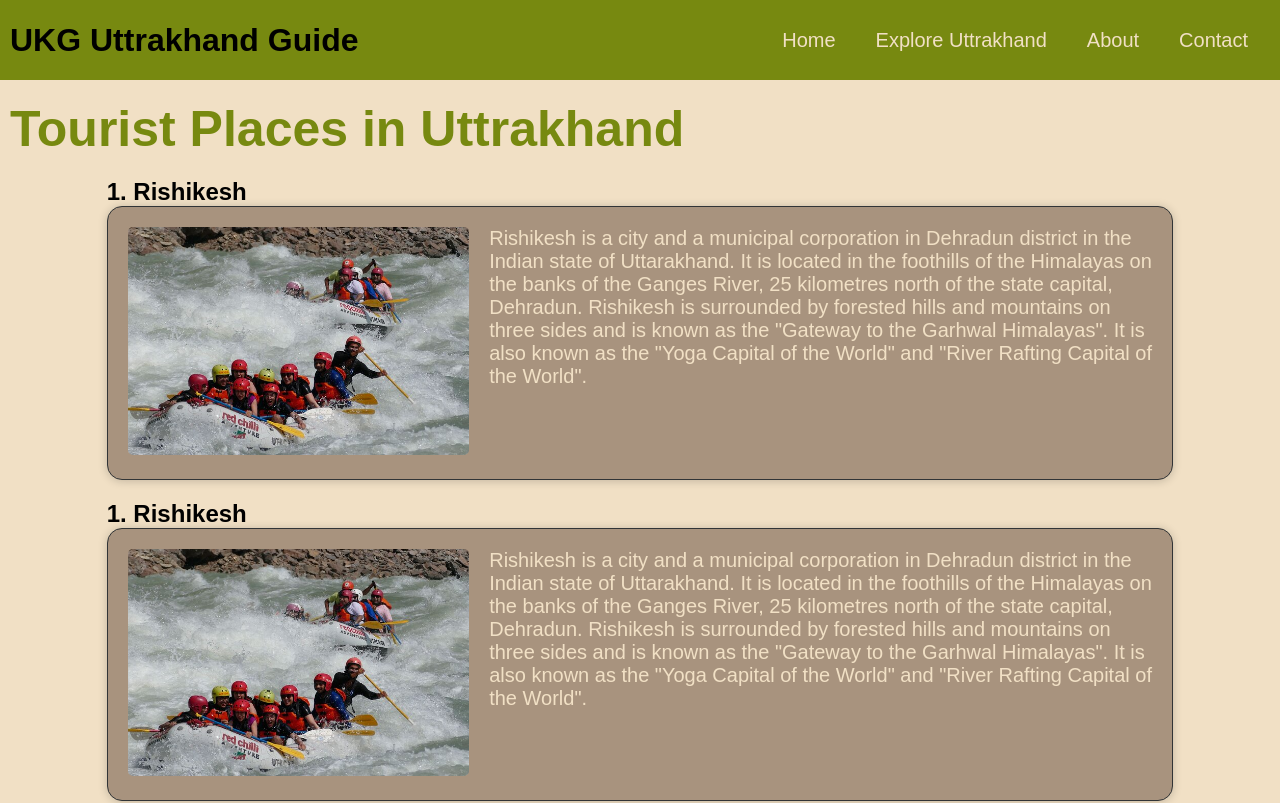
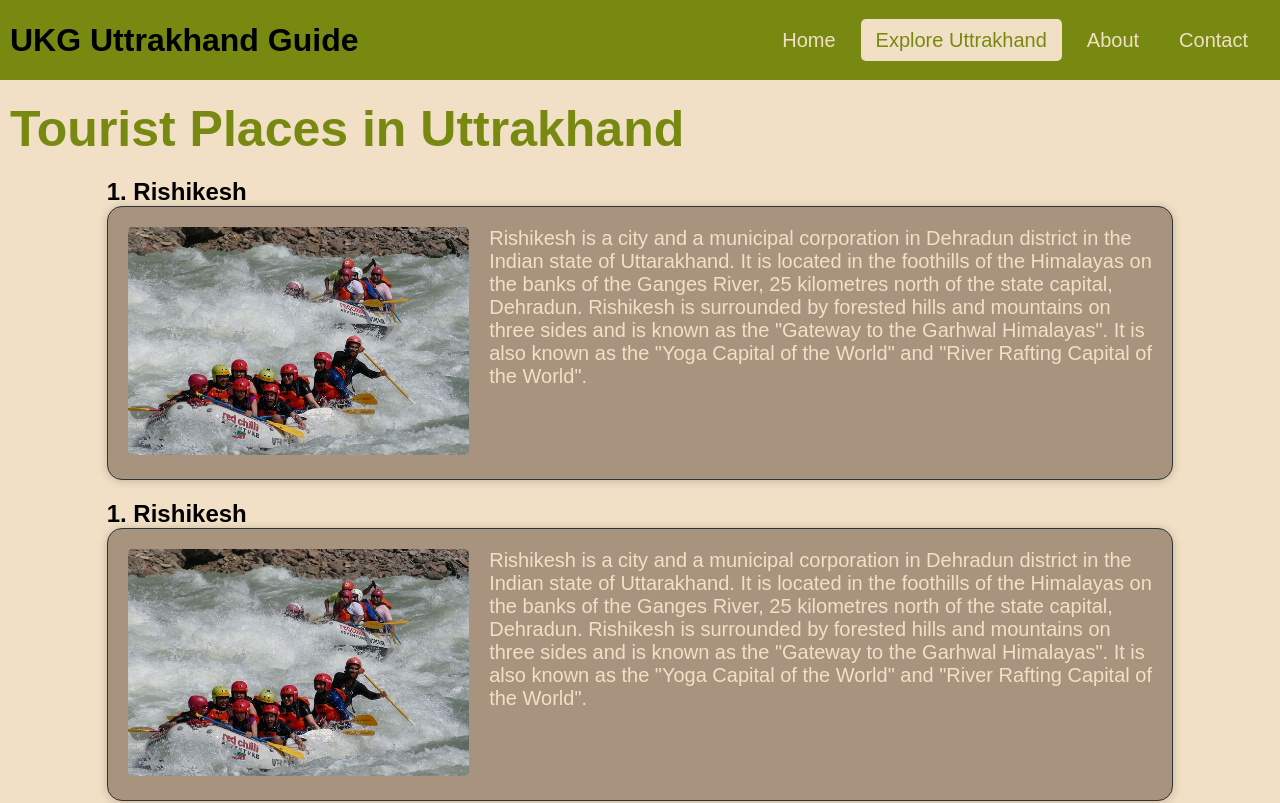
Before and after one commit to adilxali/uttrakhand, a plain HTML site: page explore.html in a window 1280 px wide. Shown: the top 803 px of the page. Drawn offline with Linux system fonts and the light colour scheme.

Commit message:
fix navbar

```diff
--- a/explore.html
+++ b/explore.html
@@ -15,7 +15,7 @@
         <nav>
             <ul class="navi d-flex justify-content-between">
                 <li><a href="index.html">Home</a></li>
-                <li><a href="explore.html">Explore Uttrakhand</a></li>
+                <li><a class="active" href="explore.html">Explore Uttrakhand</a></li>
                 <li><a href="about.html">About</a></li>
                 <li><a href="contact.html">Contact</a></li>
             </ul>
```
